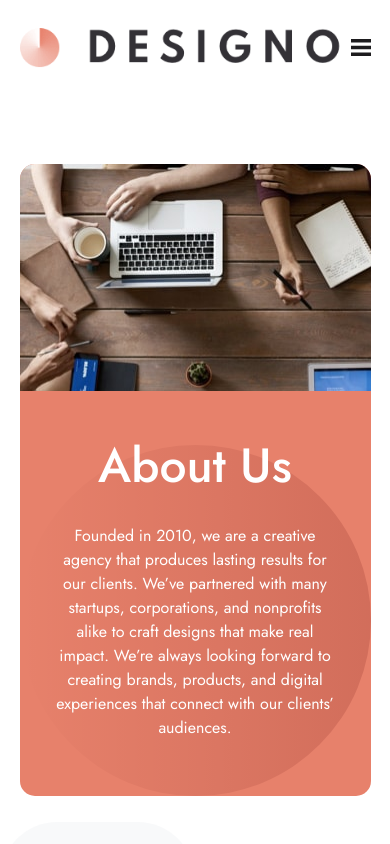
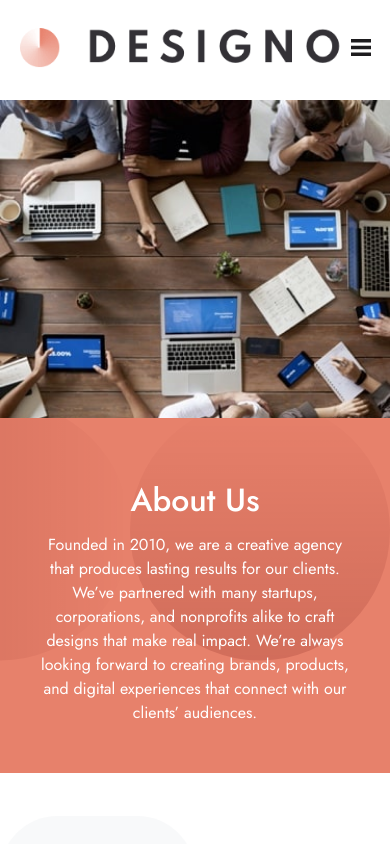
Before and after one commit to SJellen/designo, a Next.js app: page /about in a window 390 px wide. Shown: the top 844 px of the page. Built offline with nearby package versions, Linux system fonts and the light colour scheme.

Commit message:
mq's set on About/Hero

```diff
--- a/styles/About/Hero.module.scss
+++ b/styles/About/Hero.module.scss
@@ -72,3 +72,37 @@
 
     }
 }
+
+@media only screen and (max-width: 500px) {
+    .container {
+        margin: 0 auto;
+        width: 100%;
+        flex-direction: column-reverse;
+        height: auto;
+        border-radius: 0;
+        background-image: url("../../public/assets/about/mobile/bg-pattern-hero-about-mobile.svg");
+        background-repeat: no-repeat;
+        background-size: 200%;
+        background-position-y: 100px;
+        background-position-x:  right;
+    }
+    .imgContainer {
+        border-radius: 0;
+        background-image: url("../../public/assets/about/mobile/image-about-hero.jpg");
+        width: 100%;
+        background-size: cover;
+    }
+    .textContainer {
+        padding: 2rem 0;
+        h2 {
+            font-size: 2rem;
+        }
+    }
+}
+
+@media only screen and (max-width: 500px) {
+    .container {
+        background-position-y: 300px;
+        background-position-x:  right;
+    }
+}
```
